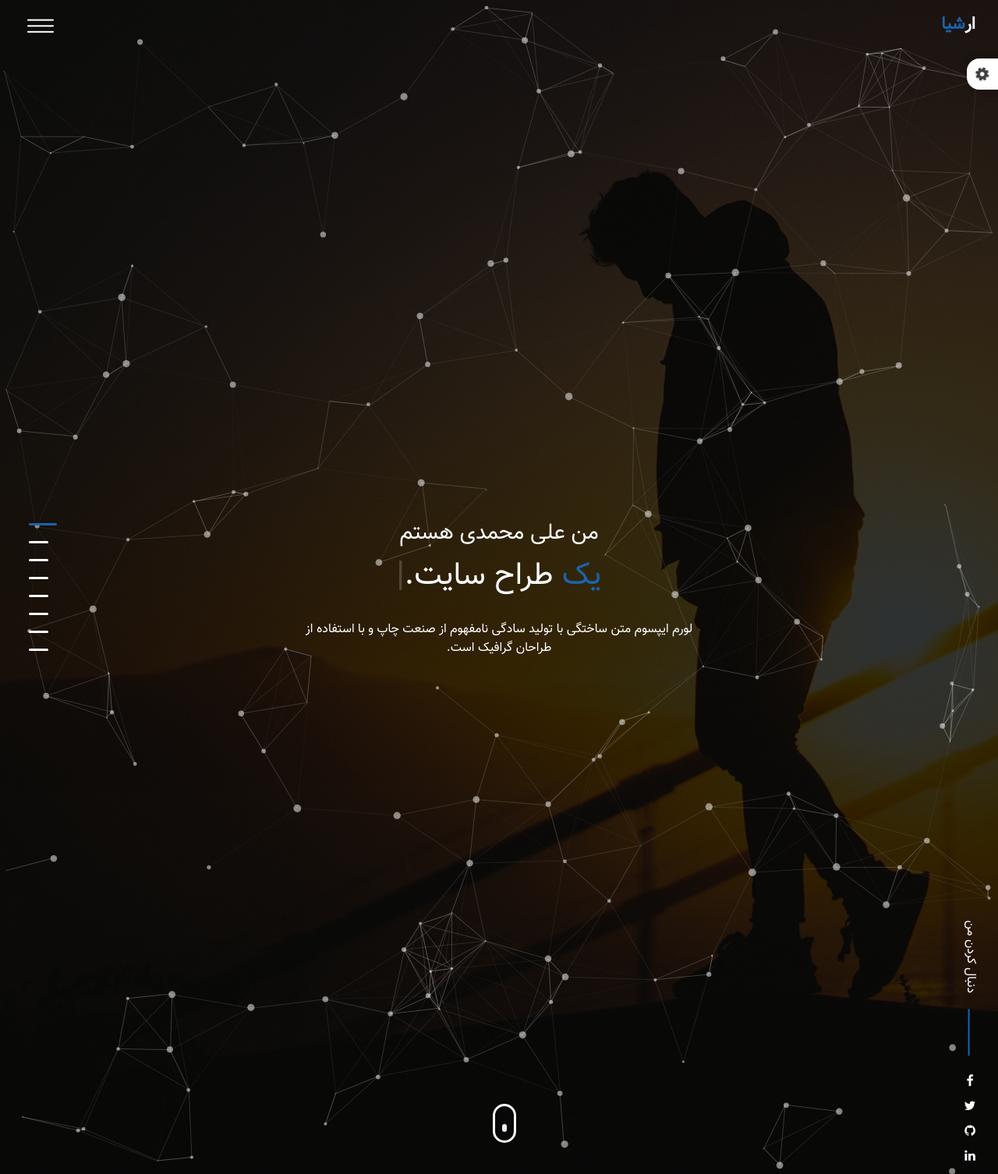
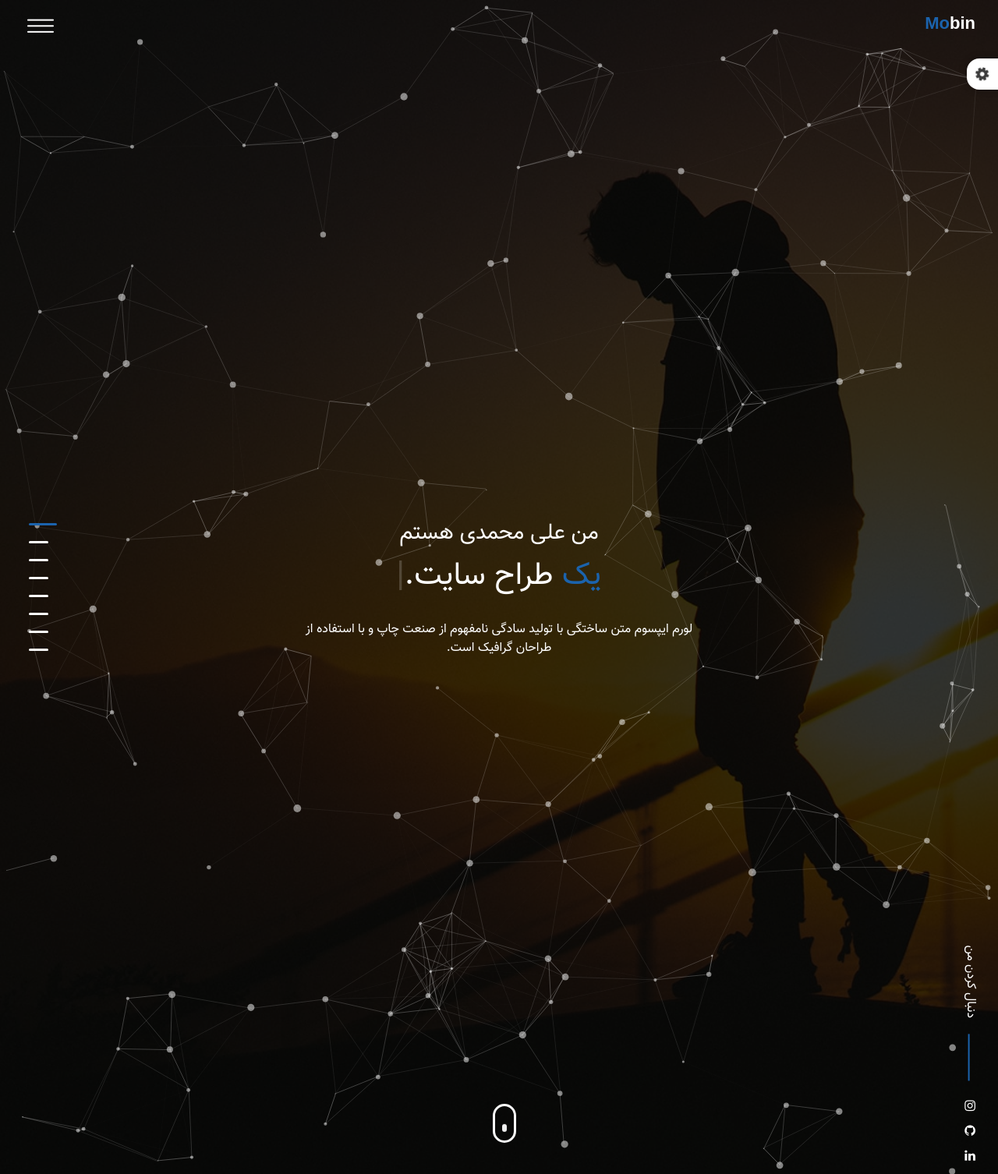
Before and after one commit to Mobin-Abbasi/django-weblog, a Django app: page / in a window 1280 px wide. Shown: the whole page at 78% size. Run offline with Django 5.2, Linux system fonts and the light colour scheme; parts of the project's set-up code (start-up, migrations or seed data) failed here and were passed over; some libraries are stand-ins or nearby versions; some web fonts are replaced.

Commit message:
add social links in header

```diff
--- a/weblog/templates/partials/header.html
+++ b/weblog/templates/partials/header.html
@@ -4,10 +4,9 @@
         <span>دنبال کردن من</span>
     </div>
     <div class="social">
-        <a href="javascript:void(0);" class=" special-section"><i class="fa fa-facebook"></i></a>
-        <a href="javascript:void(0);" class=" special-section"><i class="fa fa-twitter"></i></a>
-        <a href="javascript:void(0);" class=" special-section"><i class="fa fa-github"></i></a>
-        <a href="javascript:void(0);" class=" special-section"><i class="fa fa-linkedin"></i></a>
+        <a href="https://instagram.com/mbn.abs" class=" special-section"><i class="fa fa-instagram"></i></a>
+        <a href="https://github.com/Mobin-Abbasi" class=" special-section"><i class="fa fa-github"></i></a>
+        <a href="https://www.linkedin.com/in/mobin-abbasi-7048212b5/" class=" special-section"><i class="fa fa-linkedin"></i></a>
     </div>
 </div>
 
@@ -15,7 +14,7 @@
 <header>
     <div class="logo-area">
         <a href="{% url 'weblog:index' %}" class="logo special-section">
-            <span>ار<span class="base-color">شیا</span></span>
+            <b><span>bin<span class="base-color">Mo</span></span></b>
         </a>
     </div>
     <div class="header-info-area">
@@ -42,15 +41,14 @@
                     <ul class="list-group contact-info text-start mb-0">
                         <li class="list-group-item"><span>اطلاعات تماس :</span></li>
                         <li class="list-group-item"><span><i class="lni-map-marker"></i> تهران</span></li>
-                        <li class="list-group-item"><span><i class="lni-phone-handset"></i> 09171234567</span></li>
-                        <li class="list-group-item"><span><i class="lni-envelope"></i> info@example.com</span></li>
+                        <li class="list-group-item"><span><i class="lni-phone-handset"></i> 09214018144</span></li>
+                        <li class="list-group-item"><span><i class="lni-envelope"></i> mobin04dev@gmail.com</span></li>
                         <li class="list-group-item"><span>دنبال کردن من :</span></li>
                         <li class="list-group-item">
                             <ul class="list-inline socails">
-                                <li class="list-inline-item"><a href="#"><i class="lni-facebook-filled"></i></a></li>
-                                <li class="list-inline-item"><a href="#"><i class="lni-twitter-filled"></i></a></li>
-                                <li class="list-inline-item"><a href="#"><i class="lni-github-original"></i></a></li>
-                                <li class="list-inline-item"><a href="#"><i class="lni-linkedin-original"></i></a></li>
+                                <li class="list-inline-item"><a href="https://instagram.com/mbn.abs"><i class="lni-instagram-original"></i></a></li>
+                                <li class="list-inline-item"><a href="https://github.com/Mobin-Abbasi"><i class="lni-github-original"></i></a></li>
+                                <li class="list-inline-item"><a href="https://www.linkedin.com/in/mobin-abbasi-7048212b5/"><i class="lni-linkedin-original"></i></a></li>
                             </ul>
                         </li>
                     </ul>
```
